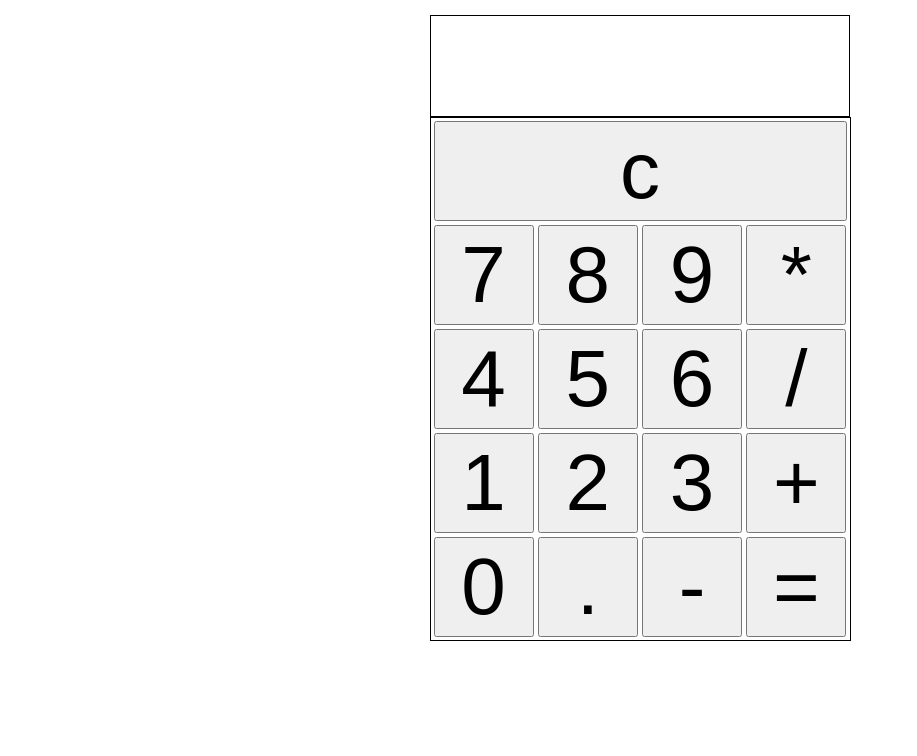
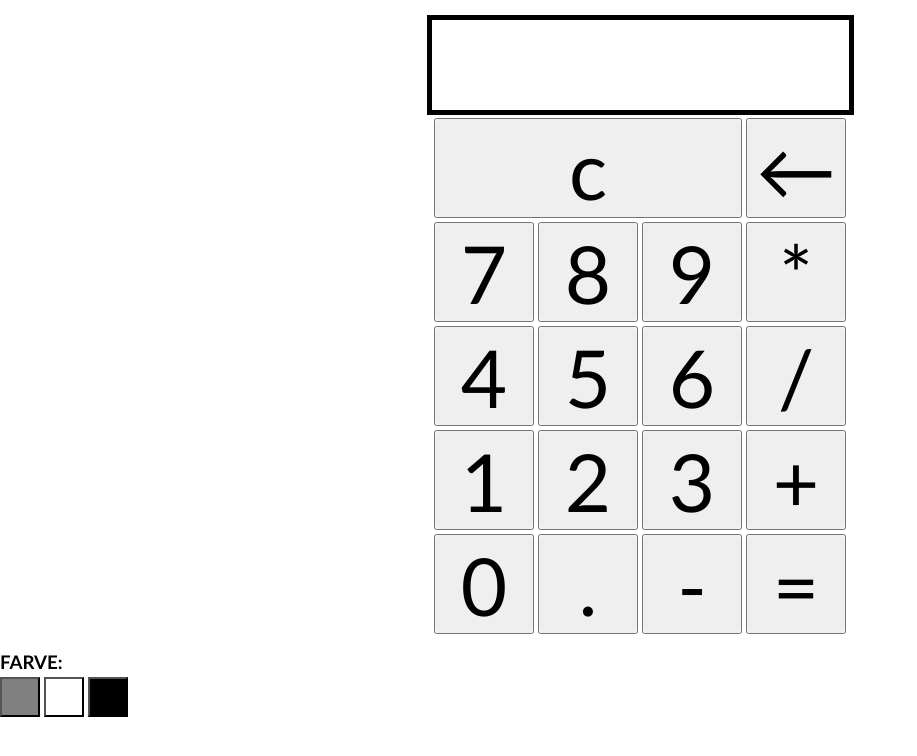
Before and after one commit to griiig/projekt1-3g, a plain HTML site: page index.html in a window 1280 px wide. Shown: the whole page, without its empty margins (0-917 px from the left). Drawn offline with Linux system fonts and the light colour scheme.

Commit message:
farver
Jeg har lavet knapper der ændrer farvene

```diff
--- a/index.html
+++ b/index.html
@@ -5,11 +5,12 @@
 <link href="main.css" rel="stylesheet" type="text/css">
 </head>
 
-<body>
+<body id="body">
 <table>
 <div id="result"></div>
 <tr>
-    <td colspan="4"><button onclick="z()" style="width:413px;">c</button></td>
+    <td colspan="3"><button onclick="z()" style="width:308px;">c</button></td>
+    <td colspan="1"><button onclick="y()" style="width:100px;">←</button></td>
 </tr>
 <tr>
     <td><button onclick="a()">7</button></td>
@@ -38,6 +39,12 @@
 
 </table>
 
+<div id="farver">
+<h3 id="textf">FARVE:</h3>
+<button id="farveknap" onclick="cg()"></button>
+<button id="farveknap1"  onclick="cw()"></button>
+<button id="farveknap2" onclick="cb()"></button>
+</div>
 
 <script src="script.js"></script>
 </body>
--- a/main.css
+++ b/main.css
@@ -2,25 +2,66 @@ body{
     margin:0;
     padding:0;
     margin-top: 15px;
+    background-color: white;
 }
 
 table{
     margin:auto;
-    border:1px solid black;
 }
 button{
     height: 100px;
     width:100px;
     font-size: 80px;
+    font-family: 'Gill Sans MT';
 }
-div{
-    height:100px;
-    width:417.7px;
-    font-size:90px;
+#result{
+    padding-top:10px;
+    padding-right: 10px;
+    height:80px;
+    width:407px;
+    font-size:60px;
+    font-family: 'Gill Sans MT';
     text-align: right;
     margin:auto;
-    border:1px solid black;
+    border: 5px solid black;
 }
+
 button:hover{
     color: red;
 }
+
+h3{
+    margin:4px;
+    margin-left:0px;
+    color: black;
+}
+
+#farveknap{
+    background-color:grey;
+    height: 40px;
+    width:40px;
+}
+#farveknap1{
+    background-color:white;
+    height: 40px;
+    width:40px;
+}
+#farveknap2{
+    background-color:black;
+    height:40px;
+    width:40px;
+}
+
+#farveknap:hover,#farveknap1:hover,#farveknap2:hover{
+    opacity:0.75;
+}
+
+#farver{
+    padding-top:10px;
+    padding-right: 10px;
+    height:80px;
+    width:200px;
+    font-family: 'Gill Sans MT';
+    text-align: left;
+    color:white;
+}
--- a/script.js
+++ b/script.js
@@ -1,7 +1,11 @@
 result = document.getElementById("result");
 
+function to_decimaler(x){
+    return Number.parseFloat(x).toFixed(2);
+}
+
 function check(){
-if (result.innerHTML.length > 8){
+if (result.innerHTML.length > 13){
     result.innerHTML = "fejl";
 }}
 
@@ -81,10 +85,38 @@ function o(){
 }
 function p(){
     console.log("=")
-    result.innerHTML = eval(result.innerHTML);
+    result.innerHTML = to_decimaler(eval(result.innerHTML));
+
+    if(String(result.innerHTML).includes(".00")){
+    result.innerHTML = String(result.innerHTML).slice(0,-3);
+    }
+
     check();
 }
 function z(){
     console.log("c")
     result.innerHTML = "";
 }
+
+function y(){
+    result.innerHTML = String(result.innerHTML).slice(0,-1);
+}
+
+function cg(){
+    document.getElementById("body").style.backgroundColor = "grey";
+    document.getElementById("textf").style.color = "black";
+    document.getElementById("result").style.color = "black";
+    document.getElementById("result").style.border = "5px solid white";
+}
+function cw(){
+    document.getElementById("body").style.backgroundColor = "white";
+    document.getElementById("textf").style.color = "black";
+    document.getElementById("result").style.color = "black";4
+    document.getElementById("result").style.border = "5px solid black";
+}
+function cb(){
+    document.getElementById("body").style.backgroundColor = "black";
+    document.getElementById("textf").style.color = "white";
+    document.getElementById("result").style.color = "white";
+    document.getElementById("result").style.border = "5px solid white";
+}
```
